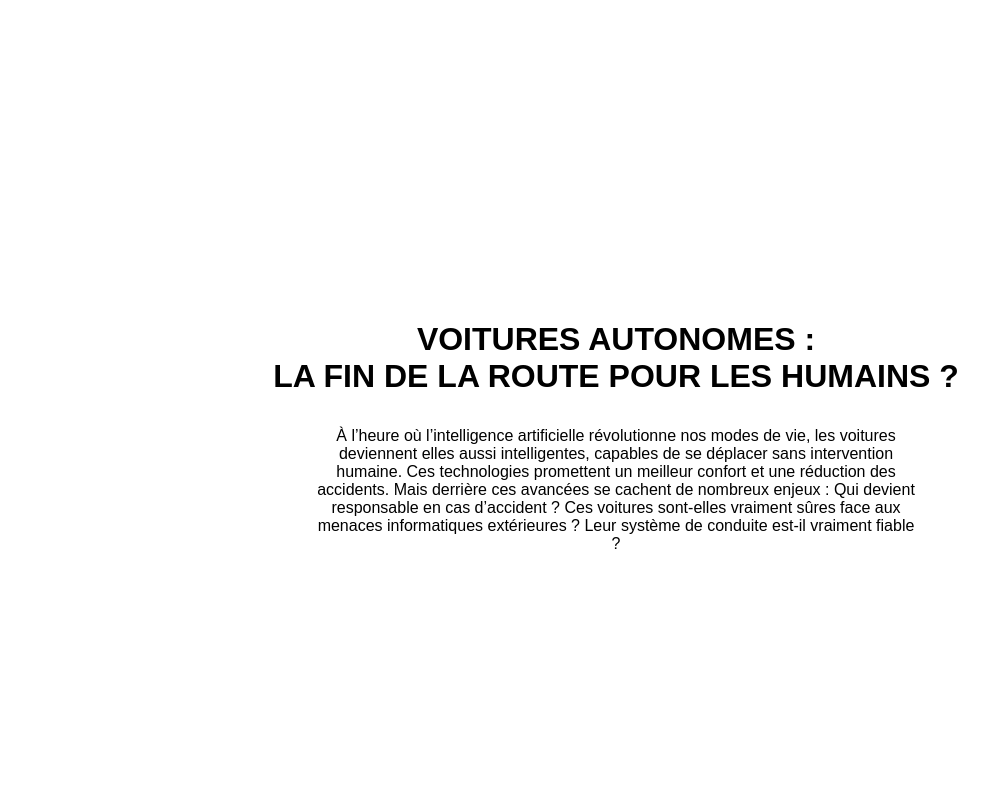
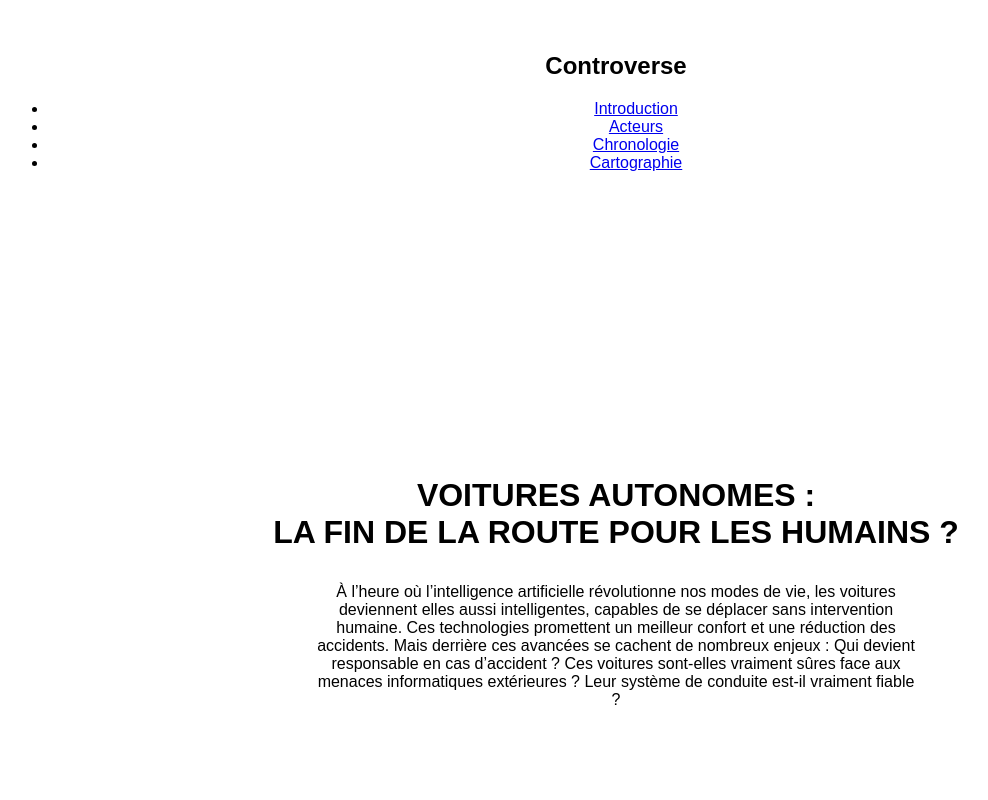
Before and after one commit to ilo80/msh-av-controversy, a React (Vite) app: page / in a window 1280 px wide. Shown: the top 800 px of the page, without its empty margins (24-1012 px from the left). Built offline with nearby package versions, Linux system fonts and the light colour scheme.

Commit message:
feat: add sidebar component

```diff
--- a/src/App.tsx
+++ b/src/App.tsx
@@ -3,10 +3,12 @@ import ActorsGraph from './components/ActorsGraph'
 import ActorSection from './components/ActorSection'
 import IntroductionSection from './components/Introduction'
 import TimelineSection from './components/TimelineSection'
+import Navbar from './components/Navbar'
 
 function App() {
   return (
     <div className="container">
+      <Navbar />
       <IntroductionSection />
       <ActorSection />
       <TimelineSection />
--- /dev/null
+++ b/src/components/Navbar.tsx
@@ -0,0 +1,15 @@
+function Navbar() {
+  return (
+    <nav className="navbar">
+      <h1 className="navbar-title">Controverse</h1>
+        <ul className="navbar-links">
+            <li><a href="#introduction-container">Introduction</a></li>
+            <li><a href="#actor-section">Acteurs</a></li>
+            <li><a href="#timeline-section">Chronologie</a></li>
+            <li><a href="#graph-container">Cartographie</a></li>
+        </ul>
+    </nav>
+  )
+}
+
+export default Navbar;
```
